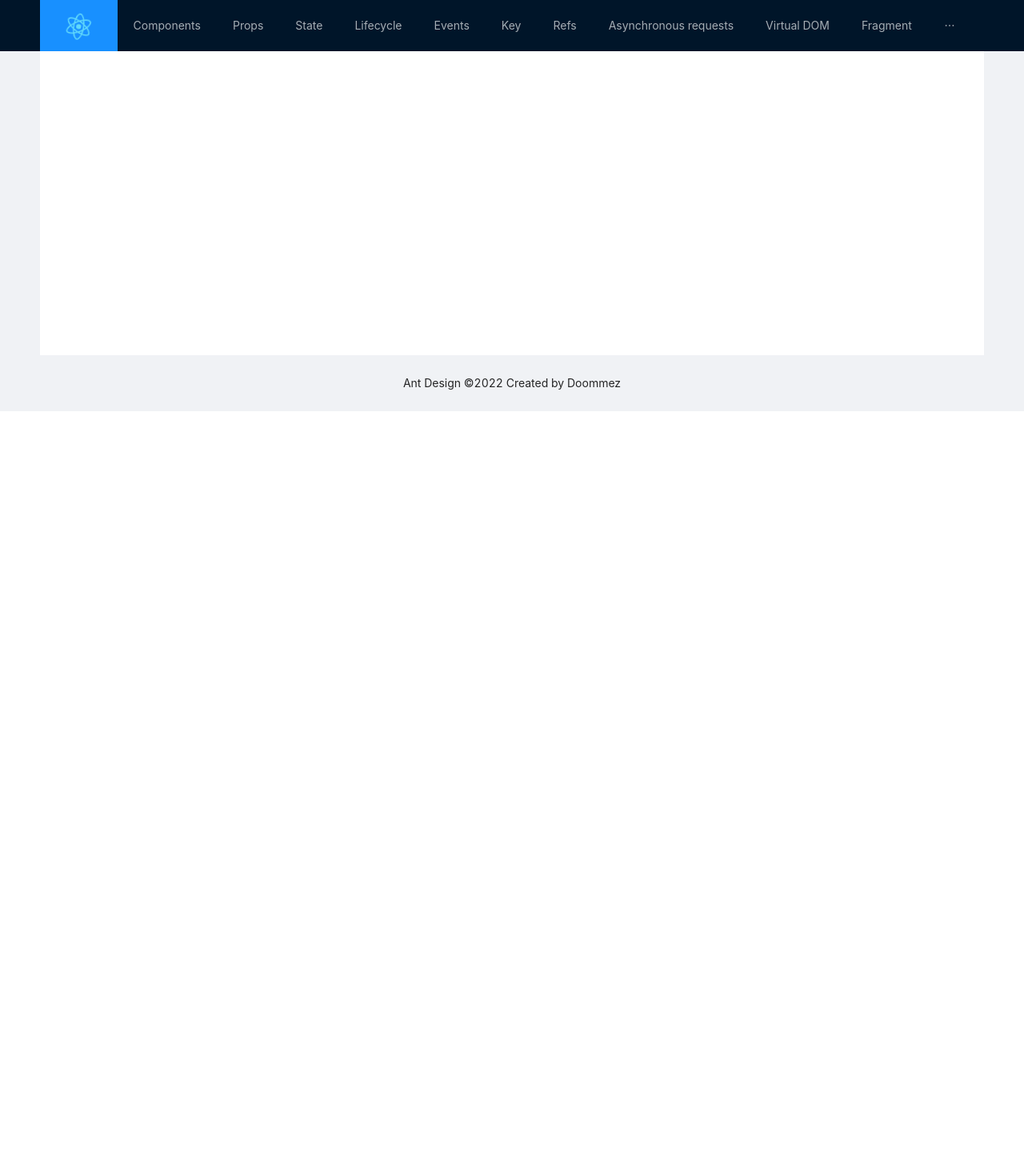
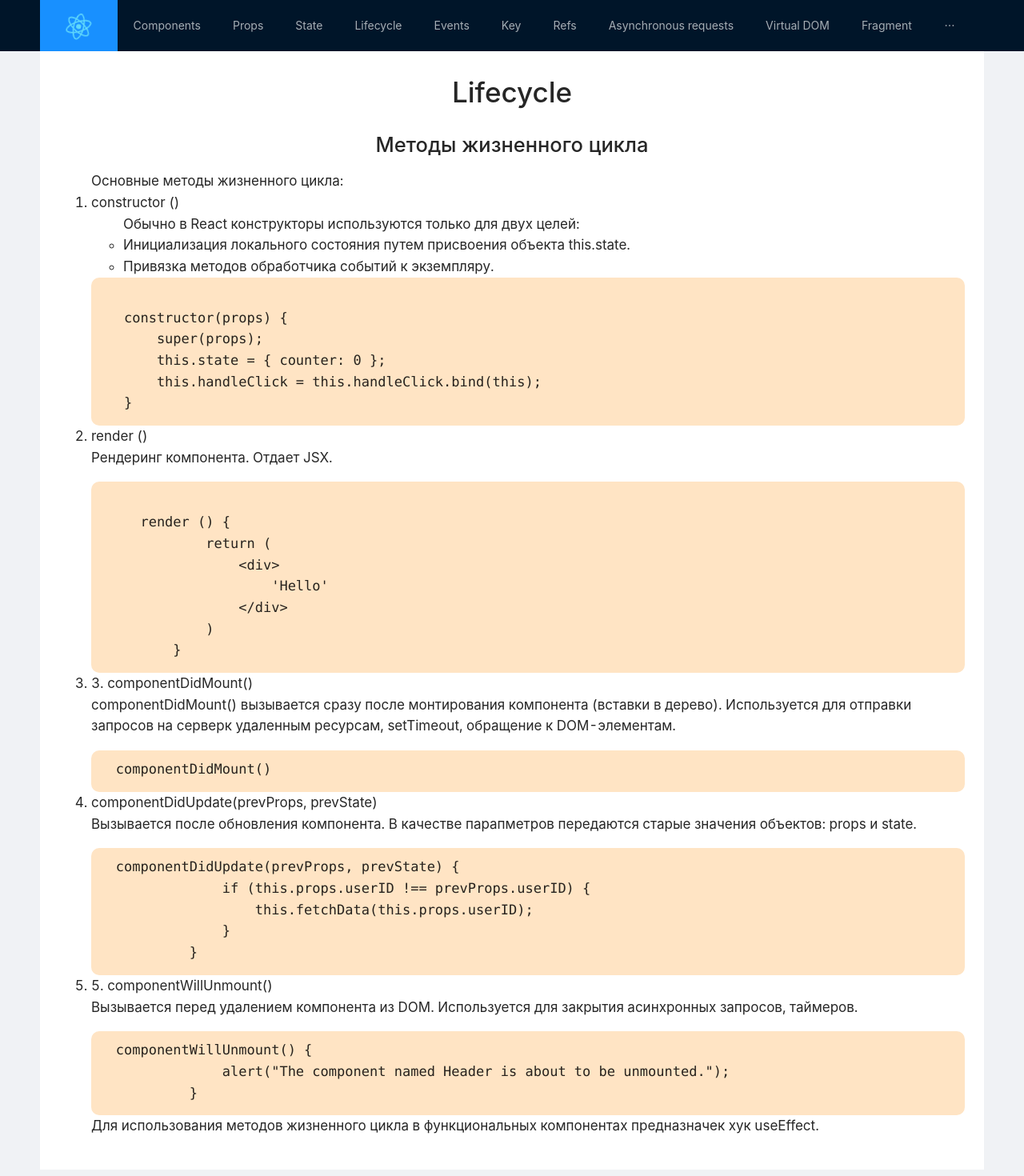
Before and after one commit to Doommez/react_assistant, a React (Create React App) app in the folder react_assistant/: page /Lifecycle in a window 1280 px wide. Shown: the top 1470 px of the page at 80% size. Before the commit the page ends 800 px from the top, so only its background shows below. Built offline with nearby package versions, Linux system fonts and the light colour scheme.

Commit message:
add component Lifecycle

```diff
--- a/react_assistant/src/App.css
+++ b/react_assistant/src/App.css
@@ -11,6 +11,9 @@
 h1{
   text-align: center;
   font-size: 35px;
+}
+h2{
+  text-align: center;
 }
 pre{
   border-radius: 10px;
--- a/react_assistant/src/App.js
+++ b/react_assistant/src/App.js
@@ -8,6 +8,7 @@ import Components from './components/components/components';
 import Props from './components/props/props'
 import logo from './logo.svg'
 import State from './components/state/state';
+import Lifecycle from './components/lifecycle/lifecycle';
 
 const { Header, Content, Footer } = Layout;
 
@@ -74,6 +75,7 @@ const App = () =>{
             <Route path="/Components" element={<Components/>}/>
             <Route path="/Props" element={<Props/>}/>
             <Route path="/State" element={<State/>}/>
+            <Route path="/Lifecycle" element={<Lifecycle/>}/>
           </Routes>
         </div>
       </Content>
--- a/react_assistant/src/components/lifecycle/lifecycle.js
+++ b/react_assistant/src/components/lifecycle/lifecycle.js
@@ -0,0 +1,73 @@
+import React from "react";
+
+
+
+const Lifecycle=()=>{
+
+  return(
+    <>
+    <h1>Lifecycle</h1>
+    <h2>Методы жизненного цикла</h2>
+    <ol>Основные методы жизненного цикла:
+      <li>constructor ()
+      <ul>Обычно в React конструкторы используются только для двух целей:
+        <li>Инициализация локального состояния путем присвоения объекта this.state.</li>
+        <li>Привязка методов обработчика событий к экземпляру.</li>
+      </ul></li>
+      <pre>
+<code>{`
+    constructor(props) {
+        super(props);
+        this.state = { counter: 0 };
+        this.handleClick = this.handleClick.bind(this);
+    }
+`}</code>
+      </pre>
+      <li>render ()
+        <p>Рендеринг компонента. Отдает JSX.</p>
+
+       <pre>
+<code>{`
+      render () {
+              return (
+                  <div>
+                      'Hello'
+                  </div>
+              )
+          }`}
+</code>
+       </pre>
+
+
+      </li>
+      <li>3. componentDidMount()
+
+<p>
+  componentDidMount() вызывается сразу после монтирования компонента (вставки в дерево).
+   Используется для отправки запросов на серверк удаленным ресурсам, setTimeout, обращение к DOM-элементам.
+</p>
+<pre><code>{`   componentDidMount()`}</code></pre></li>
+<li>componentDidUpdate(prevProps, prevState)
+<p>Вызывается после обновления компонента. В качестве парапметров передаются старые значения объектов: props и state.</p>
+<pre><code>{`   componentDidUpdate(prevProps, prevState) {
+                if (this.props.userID !== prevProps.userID) {
+                    this.fetchData(this.props.userID);
+                }
+            }`}</code></pre>
+</li>
+<li>5. componentWillUnmount()
+  <p>Вызывается перед удалением компонента из DOM. Используется для закрытия асинхронных запросов, таймеров.</p>
+  <pre><code>{`   componentWillUnmount() {
+                alert("The component named Header is about to be unmounted.");
+            }
+`}</code></pre>
+<p>Для использования методов жизненного цикла в функциональных компонентах предназначек хук useEffect.</p>
+</li>
+    </ol>
+
+    </>
+  )
+}
+
+
+export default Lifecycle
```
